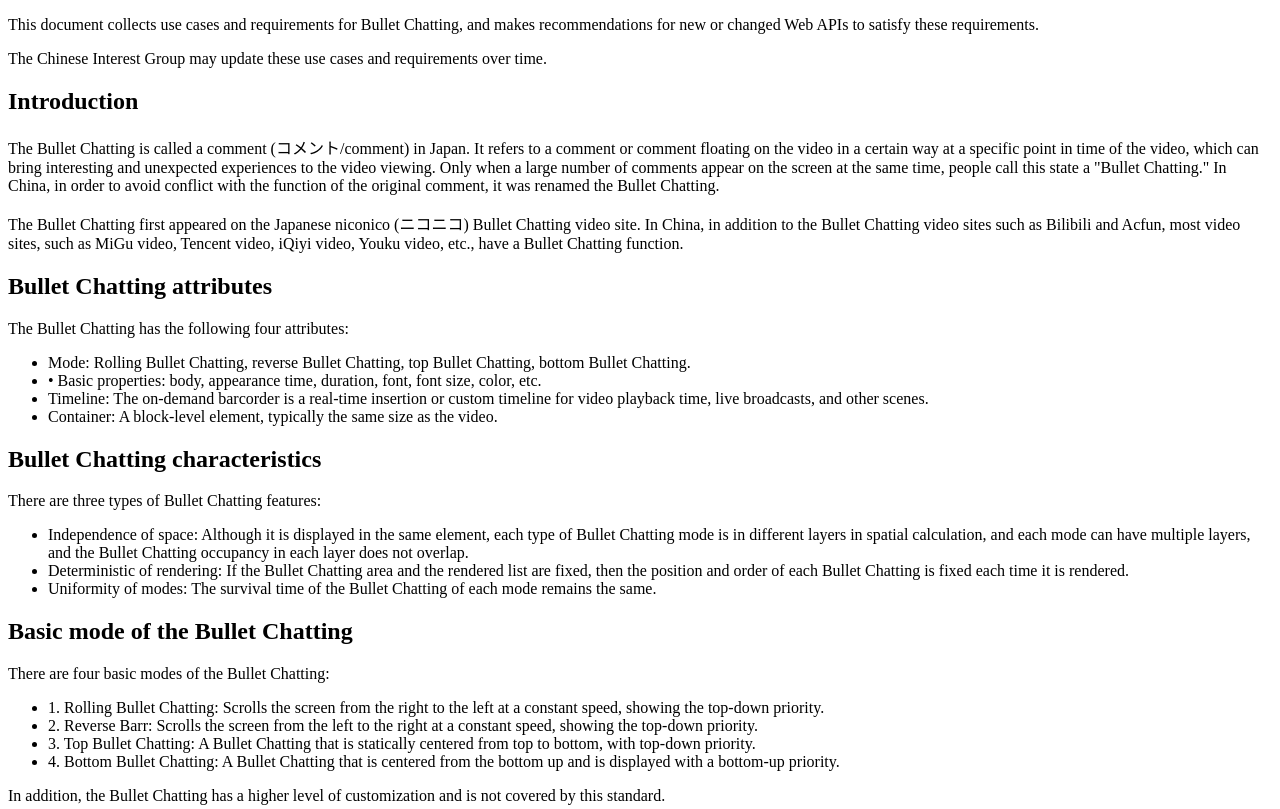
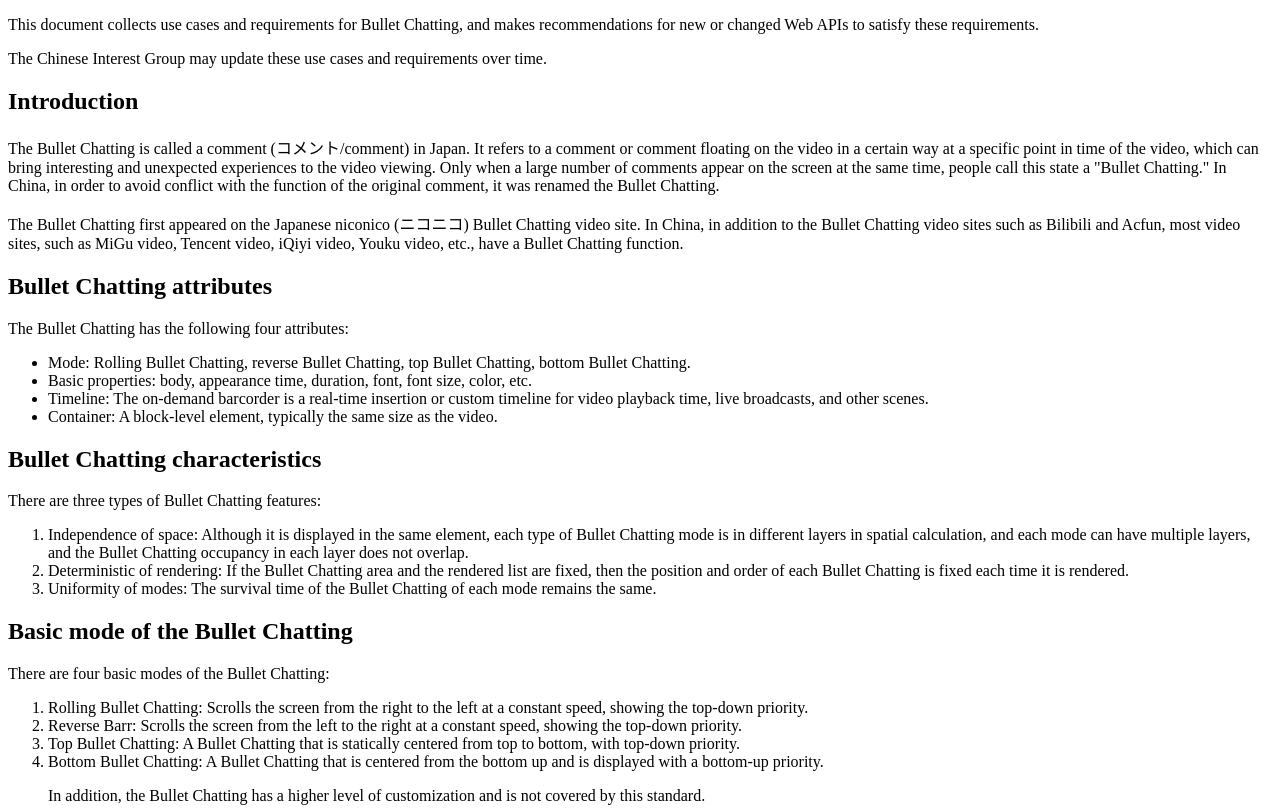
Before and after one commit to w3c/danmaku, a plain HTML site: page index_en.html in a window 1280 px wide. Shown: the top 809 px of the page. Drawn offline with Linux system fonts and the light colour scheme.

Commit message:
docs: update example and description

```diff
--- a/index_en.html
+++ b/index_en.html
@@ -71,7 +71,7 @@
           Mode: Rolling Bullet Chatting, reverse Bullet Chatting, top Bullet Chatting, bottom Bullet Chatting.
         </li>
         <li>
-          • Basic properties: body, appearance time, duration, font, font size, color, etc.
+          Basic properties: body, appearance time, duration, font, font size, color, etc.
         </li>
         <li>
           Timeline: The on-demand barcorder is a real-time insertion or custom timeline for video playback time, live
@@ -88,7 +88,7 @@
       <p>
         There are three types of Bullet Chatting features:
       </p>
-      <ul>
+      <ol>
         <li>
           Independence of space: Although it is displayed in the same element, each type of Bullet Chatting mode is in
           different layers in spatial calculation, and each mode can have multiple layers, and the Bullet Chatting
@@ -101,7 +101,7 @@
         <li>
           Uniformity of modes: The survival time of the Bullet Chatting of each mode remains the same.
         </li>
-      </ul>
+        </ul>
     </section>
 
     <section>
@@ -109,27 +109,27 @@
       <p>
         There are four basic modes of the Bullet Chatting:
       </p>
-      <ul>
+      <ol>
         <li>
-          1. Rolling Bullet Chatting: Scrolls the screen from the right to the left at a constant speed, showing the
+          Rolling Bullet Chatting: Scrolls the screen from the right to the left at a constant speed, showing the
           top-down priority.
         </li>
         <li>
-          2. Reverse Barr: Scrolls the screen from the left to the right at a constant speed, showing the top-down
+          Reverse Barr: Scrolls the screen from the left to the right at a constant speed, showing the top-down
           priority.
         </li>
         <li>
-          3. Top Bullet Chatting: A Bullet Chatting that is statically centered from top to bottom, with top-down
+          Top Bullet Chatting: A Bullet Chatting that is statically centered from top to bottom, with top-down
           priority.
         </li>
         <li>
-          4. Bottom Bullet Chatting: A Bullet Chatting that is centered from the bottom up and is displayed with a
+          Bottom Bullet Chatting: A Bullet Chatting that is centered from the bottom up and is displayed with a
           bottom-up priority.
         </li>
-      </ul>
-      <p>
-        In addition, the Bullet Chatting has a higher level of customization and is not covered by this standard.
-      </p>
+        </ul>
+        <p>
+          In addition, the Bullet Chatting has a higher level of customization and is not covered by this standard.
+        </p>
     </section>
 
     <section>
@@ -252,13 +252,15 @@
       <aside class="example" title="Bullet Chatting use">
         <pre>
           &lt;bulletchatlist area="100" &gt;
-            &lt;bulletchat mode="scroll" &gt;这里是弹幕内容&lt;/bulletchat&gt;
-            &lt;bulletchat mode="bottom" &gt;固定在底部弹幕&lt;/bulletchat&gt;
+            &lt;bulletchat mode="scroll" &gt;This is Content&lt;/bulletchat&gt;
+            &lt;bulletchat mode="bottom" &gt;Fixed Content&lt;/bulletchat&gt;
           &lt;/bulletchatlist&gt;
           </pre>
       </aside>
       <p class="note">
-        弹幕采用全新的标签元素<code>bulletchatlist</code>和<code>bulletchat</code>，新增的弹幕标签元素不是<code>video</code>或者<code>audio</code>等元素的子元素。从“使用场景”可以看到，弹幕不仅只是和视频等媒体元素有关联，在“Web页面”或者“互动上墙”等场景下弹幕是独立作为页面的一部分存在，不依赖于视频等元素。
+        Bullet Chatting make use of new components like
+        <code>bulletchatlist</code>和<code>bulletchat</code>，and they are not inherited from
+        <code>Video</code>或者<code>Audio</code>.
       </p>
     </section>
 
```
Also changed, not shown: index.html (+3 -2 lines).
